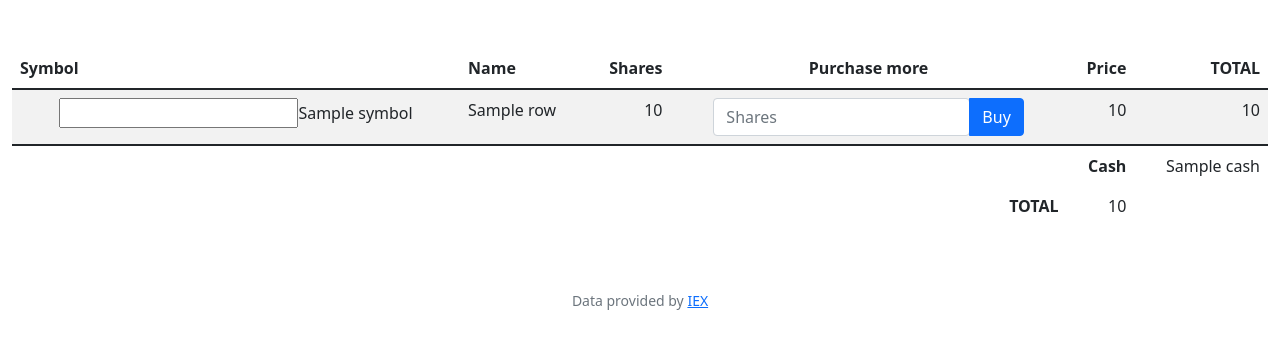
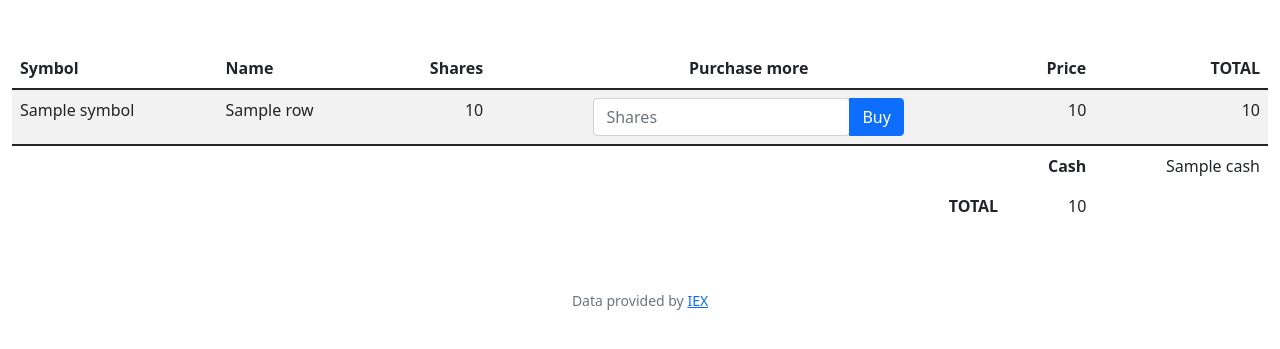
Before and after one commit to aliocantinea/CS50, a Flask app: template finance/templates/index.html in a window 1280 px wide. Shown: the part 76-425 px from the top of the page. Run offline with Flask 2, Linux system fonts and the light colour scheme; the template is opened without the code that fills it: most values are stand-ins (such as "Sample title", 1, 10 or a date in 2020); some libraries are stand-ins or nearby versions.

Commit message:
Tue, Dec 27, 2022, 5:52 AM +00:00

```diff
--- a/finance/templates/index.html
+++ b/finance/templates/index.html
@@ -21,8 +21,7 @@
             {% for row in portfolio %}
                 <tr>
                     <form action="/buy" method="post">
-                        <td>
-                            <input class="text-start" id="symbol" name="symbol" type="text">{{ row["symbol"] }}</td>
+                        <td class="text-start"><input hidden id="symbol" name="symbol" type="text">{{ row["symbol"] }}</td>
                         <td class="text-start">{{ row["name"] }}</td>
                         <td class="text-end">{{ row["amount"] }}</td>
                         <td>
```
